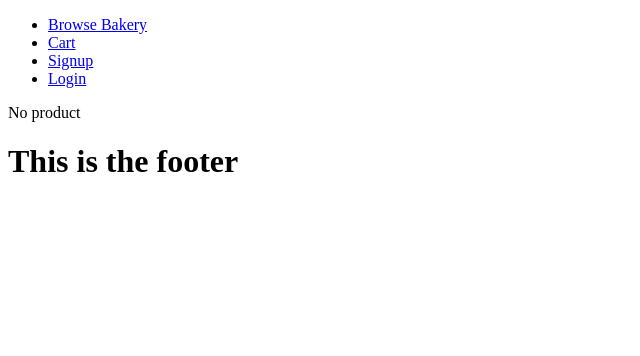
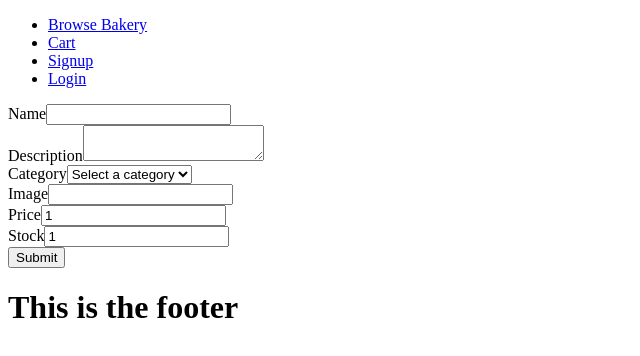
Before and after one commit to ambertav/bakery_ecom_frontend, a Next.js app: page /products/create in a window 1280 px wide. Shown: the top 356 px of the page, without its empty margins (0-640 px from the left). Built offline with nearby package versions, Linux system fonts and the light colour scheme; no server answers.

Commit message:
implements create product form, with image placeholder

```diff
--- /dev/null
+++ b/src/pages/products/create.tsx
@@ -0,0 +1,105 @@
+import axios from '../../utilities/axiosConfig';
+import { useState, ChangeEvent, FormEvent } from 'react';
+import { useRouter } from 'next/router';
+import { renderInput } from '@/utilities/formUtilities';
+import { FormData } from '../../../types/types';
+
+export default function ProductCreate() {
+  const router = useRouter();
+  const [formInput, setFormInput] = useState<FormData>({
+    name: '',
+    description: '',
+    category: '',
+    image: '',
+    price: 1,
+    stock: 1,
+  });
+  const [errorMessage, setErrorMessage] = useState<string>('');
+
+  const handleChange = async (
+    evt:
+      | ChangeEvent<HTMLInputElement>
+      | ChangeEvent<HTMLTextAreaElement>
+      | ChangeEvent<HTMLSelectElement>
+  ) => {
+    let { name, value, type } = evt.target;
+
+    // prevents user from inputting 0 for number inputs
+    if (type === 'number' && value === '0') value = '1';
+
+    // NOTE: restriction for stock as integer added as onKeyPress in formUtilities renderInput function
+
+    // restricts price to 2 decminal places
+    if (name === 'price') {
+      // split on decimal point to get access to decimal places
+      const [integerPart, decimalPart] = value.split('.');
+
+      // if decimal places exceed 2...
+      // slice off third decimal and reassign  value
+      if (decimalPart && decimalPart.length > 2)
+        value = `${integerPart}.${decimalPart.slice(0, 2)}`;
+    }
+
+    setFormInput((prev: any) => ({
+      ...prev,
+      [name]: value,
+    }));
+  };
+
+  const handleSubmit = async (evt: FormEvent) => {
+    evt.preventDefault();
+
+    try {
+      const response = await axios.post('product/create', formInput, {
+        headers: { 'Content-Type': 'application/json' },
+      });
+
+      if (response.status === 201) {
+        router.push('/');
+      }
+    } catch (error) {
+      console.error('Error creating product: ', error);
+    }
+  };
+
+  return (
+    <>
+      <form onSubmit={handleSubmit}>
+        {renderInput('name', 'Name', 'text', formInput, handleChange)}
+        <div key={'description'}>
+          <label htmlFor={'description'}>Description</label>
+          <textarea
+            id="description"
+            name="description"
+            maxLength={300}
+            value={formInput.description}
+            onChange={handleChange}
+            required={true}
+          />
+        </div>
+        <div key={'category'}>
+          <label htmlFor={'category'}>Category</label>
+          <select
+            id="category"
+            name="category"
+            value={formInput.category}
+            onChange={handleChange}
+            required={true}
+          >
+            <option value="">Select a category</option>
+            <option value="CAKE">Cake</option>
+            <option value="CUPCAKE">Cupcake</option>
+            <option value="PIE">Pie</option>
+            <option value="COOKIE">Cookie</option>
+            <option value="DONUT">Donut</option>
+            <option value="PASTRY">Pastry</option>
+          </select>
+        </div>
+        {renderInput('image', 'Image', 'url', formInput, handleChange)}
+        {renderInput('price', 'Price', 'number', formInput, handleChange)}
+        {renderInput('stock', 'Stock', 'number', formInput, handleChange)}
+        <input type="submit" />
+      </form>
+    </>
+  );
+}
```
